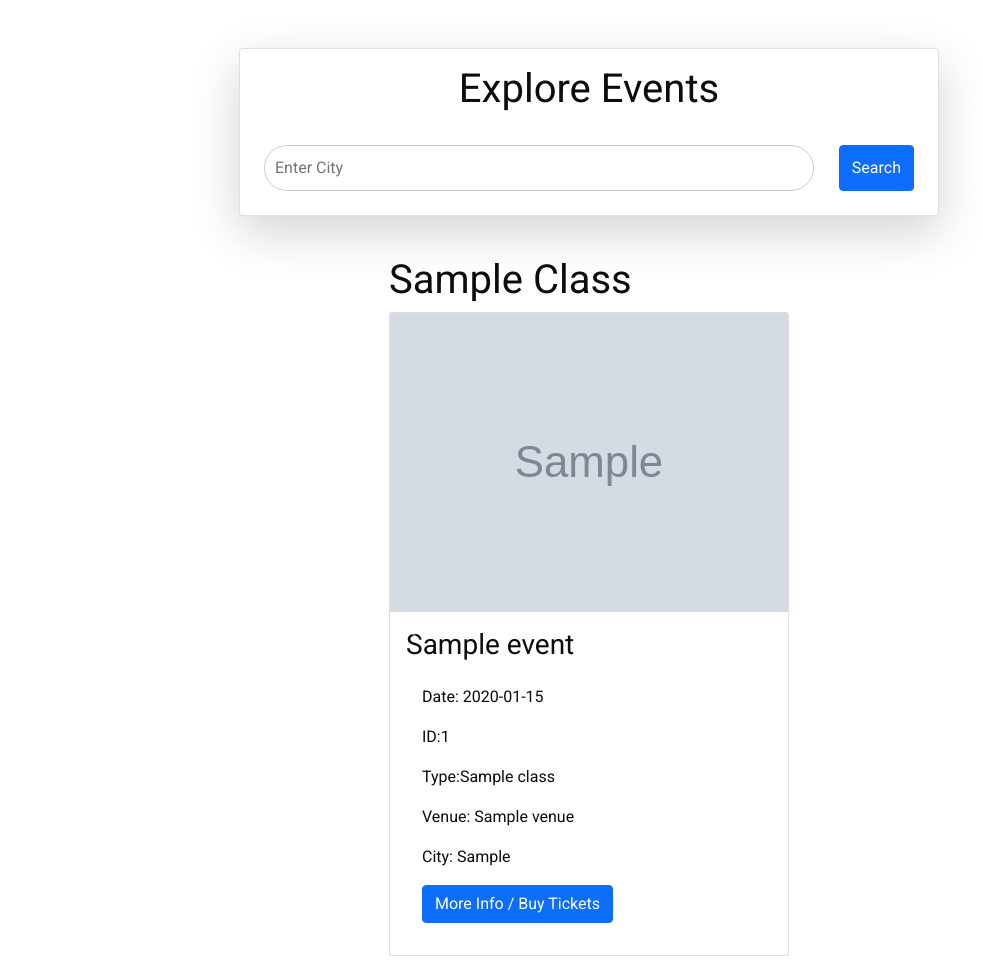
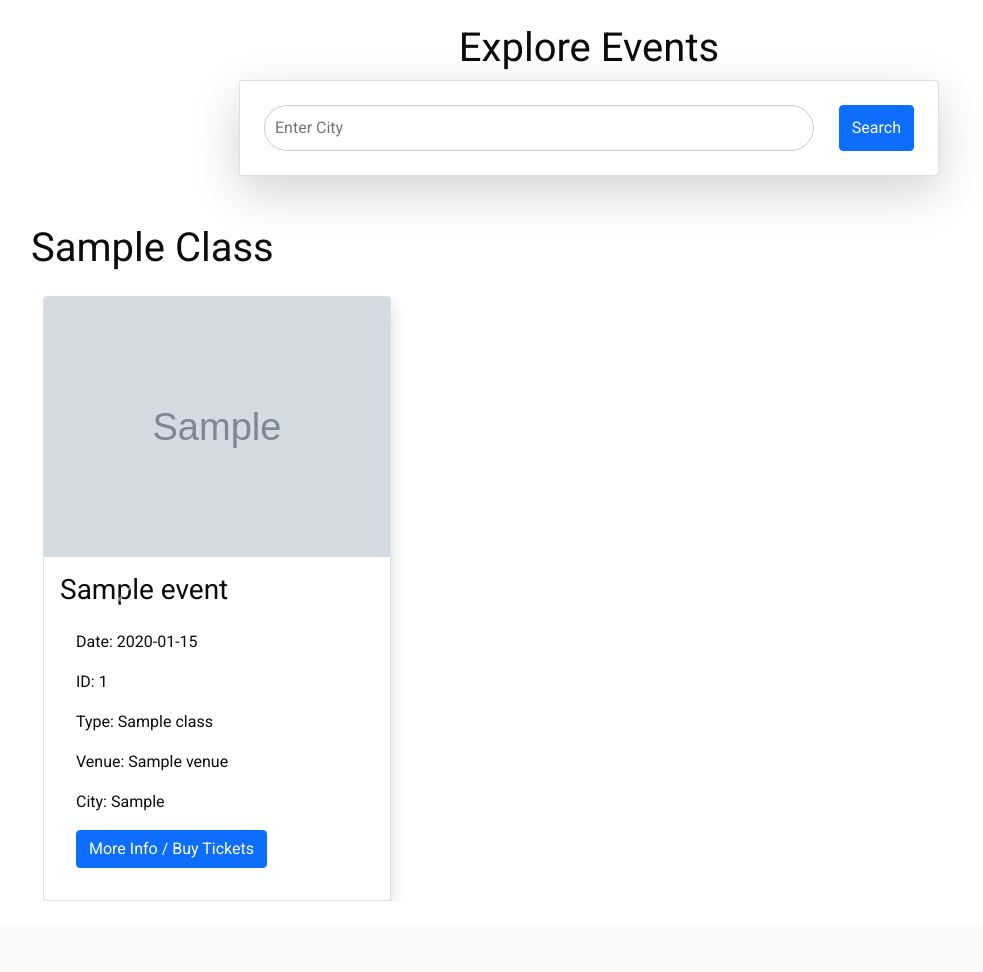
Before and after one commit to atticus-ezis/boardforthebored, a Django app: template templates/explore_events.html in a window 1280 px wide. Shown: the part 70-1042 px from the top of the page, without its empty margins (51-1034 px from the left). After the commit the page ends 971 px from the top, so only its background shows below. Run offline with Django 5.2, Linux system fonts and the light colour scheme; tables that the repository leaves empty hold one stand-in row (values such as "Sample post"); the template is opened without the code that fills it: values that come from a table or form of the project are taken from there, most other values are stand-ins (such as "Sample title", 1, 10 or a date in 2020); grey boxes marked "Sample" are stand-in pictures.

Commit message:
added carousel

```diff
--- a/Events/forms.py
+++ b/Events/forms.py
@@ -1,11 +1,13 @@
 from django import forms
+
+# create form for city search
 
 class CitySearch(forms.Form):
     city = forms.CharField(
         max_length=100,
         label='',
-        widget=forms.TextInput(attrs={
-            'class': 'custom-search-bar',
+        widget=forms.TextInput(attrs={  # create widget to add class styling
+            'class': 'custom-search-bar', # round corners, flex grow, margin etc
             'placeholder': 'Enter City',
         })
     )
--- a/templates/explore_events.html
+++ b/templates/explore_events.html
@@ -3,16 +3,17 @@
 
 {% block content %}
 
-<div class="position-relative pt-5">
+<!-- responsive width -->
+<div class="container my-4">
+    <!-- center children and stack vertically-->
+    <div class="d-flex flex-column justify-content-center align-items-center">
+        <!-- Header -->
+        <h1 class="panel-title">Explore Events</h1>
 
-    <div class="d-flex flex-column justify-content-center align-items-center">
-
-        <!-- search city -->
+        <!-- searchbar form for city -->
         <div class="card w-100 rounded shadow-lg" style="max-width: 700px;">
 
-            <h1 class="card-title text-center mt-3">Explore Events</h1>
-
-            <form method="POST" class="card-body d-flex p-4 justify-content-between" >
+            <form method="POST" class="card-body d-flex p-4 justify-content-between" > <!-- search bar and button take up entire space-->
                 {% csrf_token %}
                 {{ form.city }} <!-- add .city to remove conflicting markup -->
                 <button class="btn btn-primary" type="submit">Search</button>
@@ -22,74 +23,78 @@
 
         <br>
 
+        <!---->
                                         <!-- results -->
+        <!---->
 
-        <!-- define key + values from tuple -->
-        {% for class, event_lists in grouped_events.items %}
+        {% for class, event_lists in grouped_events.items %}  <!-- define key + values from created tuple -->
+        <!-- Events subject title pushed left -->
+        <h1 class="panel-title my-4 me-auto">{{ class|title }}</h1>
 
-            <div class="mt-3 mb-3" style="max-width: 700px; overflow: hidden;">
+        <!-- results container -->
+        <div class="container">
+          <!-- carousel wrapper -->
+          <div id="cardCarousel_{{ forloop.counter }}" class="carousel slide" data-bs-ride="carousel">
+            <!-- carousel content -->
+            <div class="carousel-inner">
+              {% for event in event_lists %}
+                {% if forloop.first or forloop.counter0|divisibleby:3 %}
+                  <div class="carousel-item {% if forloop.first %}active{% endif %}">
+                    <!-- place items in row -->
+                    <div class="row">
+                {% endif %}
 
-                <!-- Events subject title -->
-                <h1>{{class|title}}</h1>
-
-                <!-- carousel wrapper -->
-                <div id="eventCarousel" class="carousel slide" data-bs-ride="carousel">
-
-                    <!-- carousel content-->
-                    <div class="carousel-inner">
-                        <div class="carousel-item active">
-                            <div class="d-flex justify-content-start" style="gap:20px; overflow-x: scroll;">
-
-                                <!-- cards -->
-                                {% for event in event_lists %}
-                                    <!-- event card -->
-                                    <div class="card shadow-lg" style="width: 400px; height: auto; flex-shrink: 0;">
-
-                                        <img class="card-img-top"src="{{ event.image_url }}" alt="{{ event.name }} image" style="width: 100%; height: auto;">
-
+                      <!-- Individual card -->
+                      <div class="col-md-4">
+                        <!-- create event card -->
+                        <div class="card shadow">
+                          <!-- card image -->
+                          <img class="card-img-top" src="{{ event.image_url }}" alt="{{ event.name }} image" style="width: 100%; height: auto;">
+                          <!-- card info -->
                           <div class="card-body">
+                            <!-- title -->
                             <h3 class="card-title">{{ event.name }}</h3>
-
+                            <!-- card body -->
                             <div class="card-body" style="width: 400px;">
                               <p class="card-text">Date:
+                                <!-- display multiple dates and exclude ',' from last date -->
                                 {% for date in event.dates %}
                                   {{ date }}{% if not forloop.last %}, {% endif %}
                                 {% endfor %}
                               </p>
-                                                <p>ID:{{ event.id }}</p>
-                                                <p class="card-text">Type:{{ event.class }}</p>
+                              <p>ID: {{ event.id }}</p>
+                              <p class="card-text">Type: {{ event.class }}</p>
                               <p class="card-text">Venue: {{ event.venue }}</p>
                               <p class="card-text">City: {{ event.venue_city }}</p>
                               <a class="btn btn-primary" href="{{ event.info }}" target="_blank">More Info / Buy Tickets</a>
                             </div>
                           </div>
-
+                        </div>
                       </div>
 
+                {% if forloop.counter|divisibleby:3 or forloop.last %}
+                    </div> <!-- Close .row -->
+                  </div> <!-- Close .carousel-item -->
+                {% endif %}
               {% endfor %}
+            </div> <!-- end inner carousel -->
 
-
-                            </div>
-
-                        </div>
-
-                    </div>
-
-                    <!-- carousel controls-->
-                     <button class="carousel-control-prev" type="button" data-bs-target="#eventCarousel" data-bs-slide="prev">
+            <!-- carousel controls -->
+            <!-- previous button -->
+            <button class="carousel-control-prev" type="button" data-bs-target="#cardCarousel_{{ forloop.counter }}" data-bs-slide="prev">
               <span class="carousel-control-prev-icon" aria-hidden="true"></span>
               <span class="visually-hidden">Previous</span>
             </button>
-                     <button class="carousel-control-next" type="button" data-bs-target="#eventCarousel" data-bs-slide="next">
+            <!-- next button -->
+            <button class="carousel-control-next" type="button" data-bs-target="#cardCarousel_{{ forloop.counter }}" data-bs-slide="next">
               <span class="carousel-control-next-icon" aria-hidden="true"></span>
               <span class="visually-hidden">Next</span>
             </button>
 
+          </div> <!-- end carousel -->
         </div>
+      {% endfor %}
 
-            </div>
-
-        {% endfor %}
 
 
 
```
Lines whose indentation alone changed are shown as unchanged.
